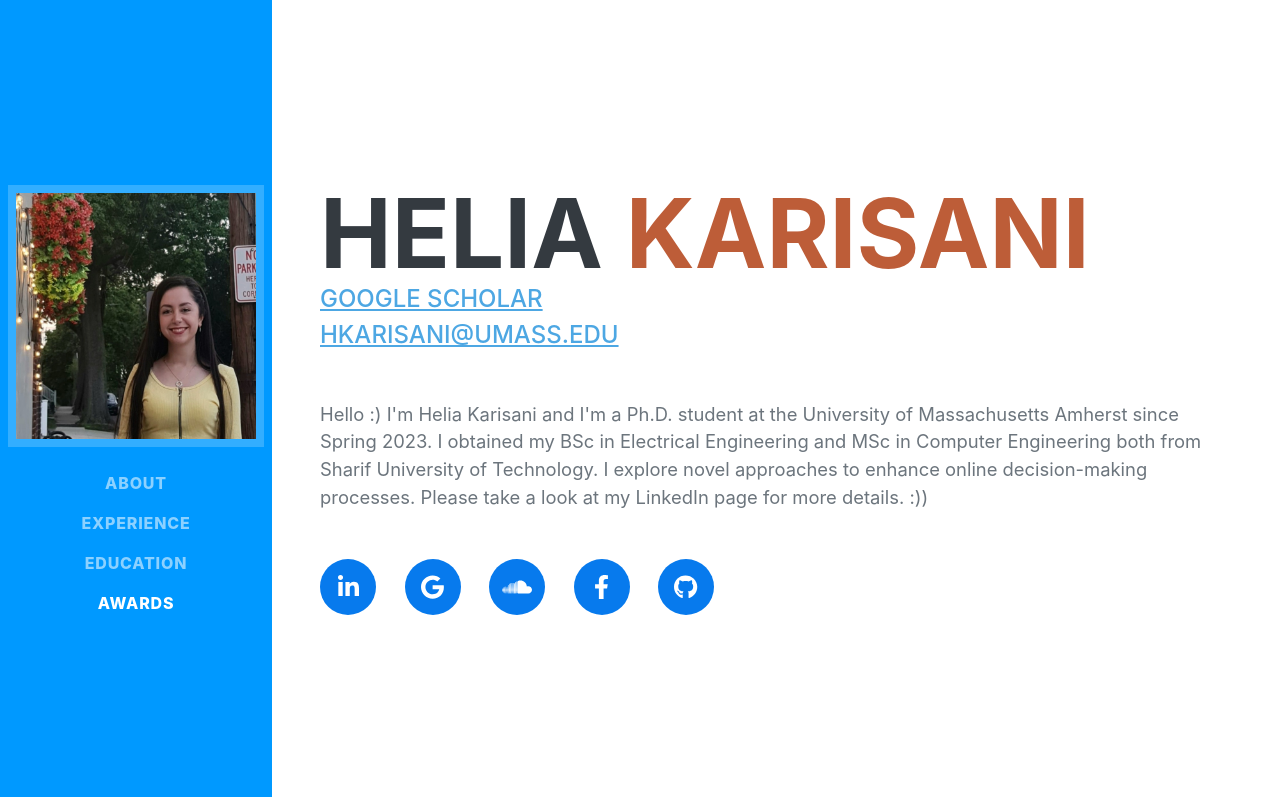
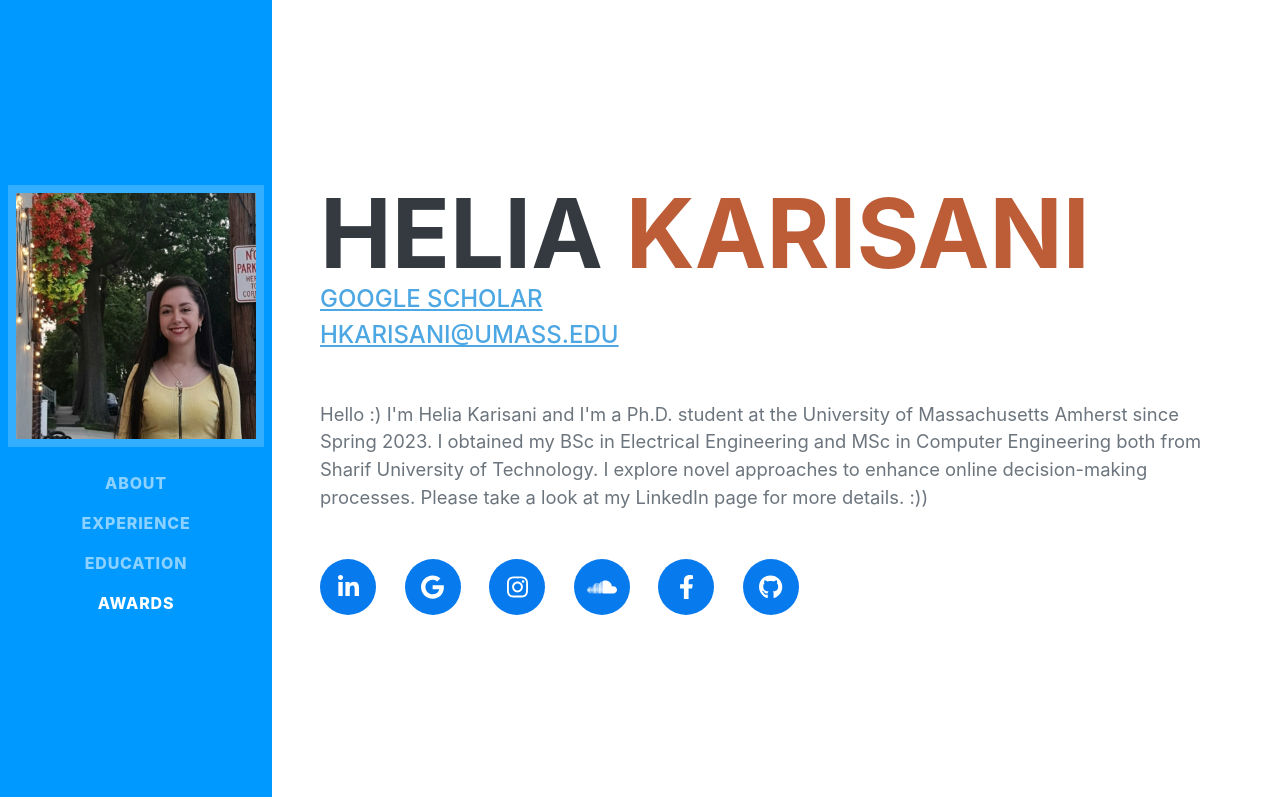
Before and after one commit to Helia-Karisani/helia-karisani.github.io, a plain HTML site: page index.html in a window 1280 px wide. Shown: the top 797 px of the page. Drawn offline with nearby package versions, Linux system fonts and the light colour scheme; a web font is replaced by a local one.

Commit message:
Update index.html
Adding instagram

```diff
--- a/index.html
+++ b/index.html
@@ -64,6 +64,7 @@ I'm Helia Karisani and I'm a Ph.D. student at the University of Massachusetts Am
                     <div class="social-icons">
                         <a class="social-icon" href="https://www.linkedin.com/in/helia-karisani-5b48qwer/"><i class="fab fa-linkedin-in"></i></a>
                         <a class="social-icon" href="https://scholar.google.com/citations?user=UTCDhiwAAAAJ&hl=en"><i class="fab fa-google scholar"></i></a>
+			<a class="social-icon" href="https://www.instagram.com/helia.karisani"><i class="fab fa-instagram"></i></a>
                         <a class="social-icon" href="https://soundcloud.com/helia_karisani"><i class="fab fa-soundcloud"></i></a>
 			<a class="social-icon" href="https://www.facebook.com/helia.karisani"><i class="fab fa-facebook-f"></i></a>
      			<a class="social-icon" href="https://github.com/Helia-Karisani"><i class="fab fa-github"></i></a> <!-- Added GitHub icon -->
```
